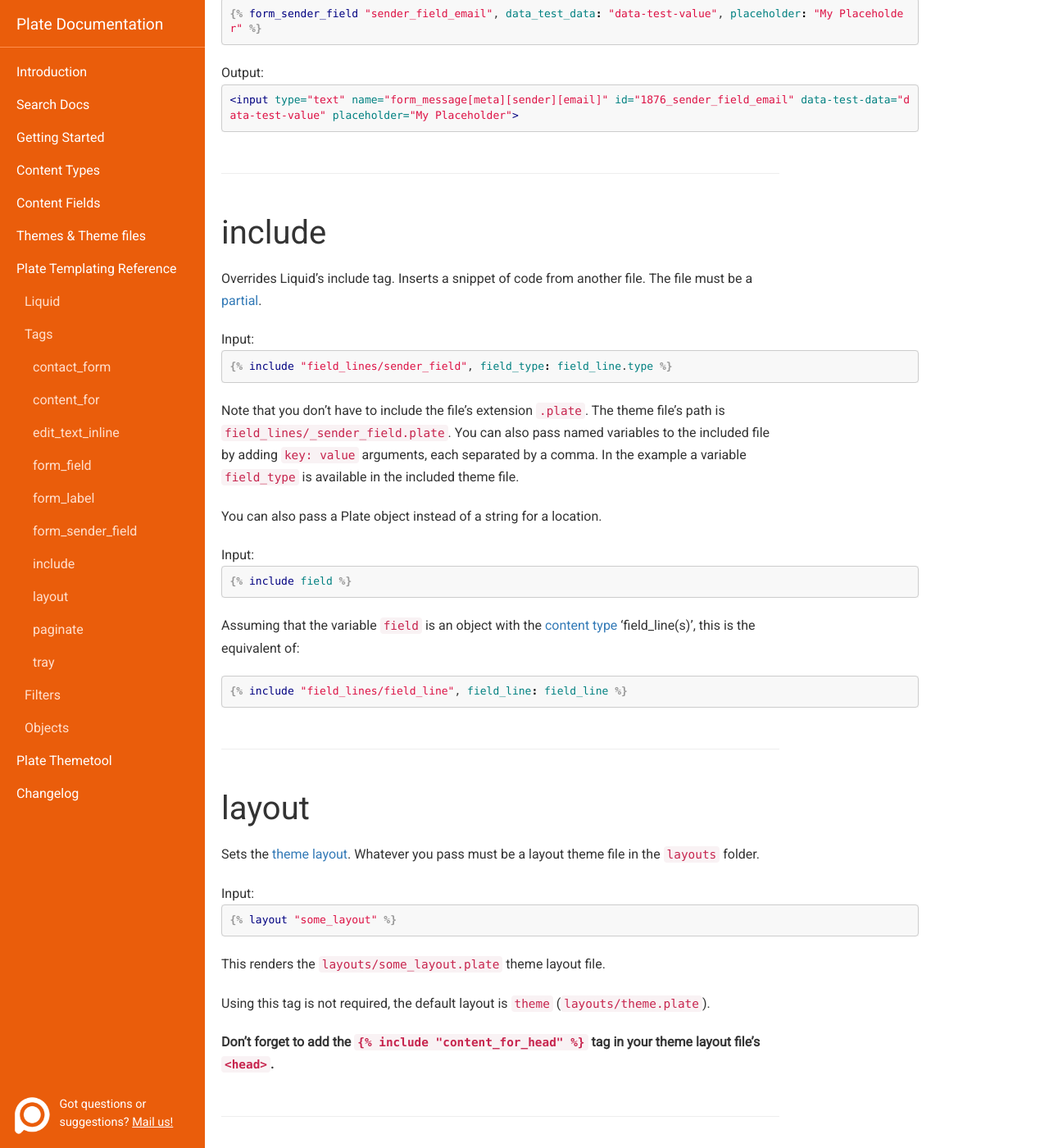
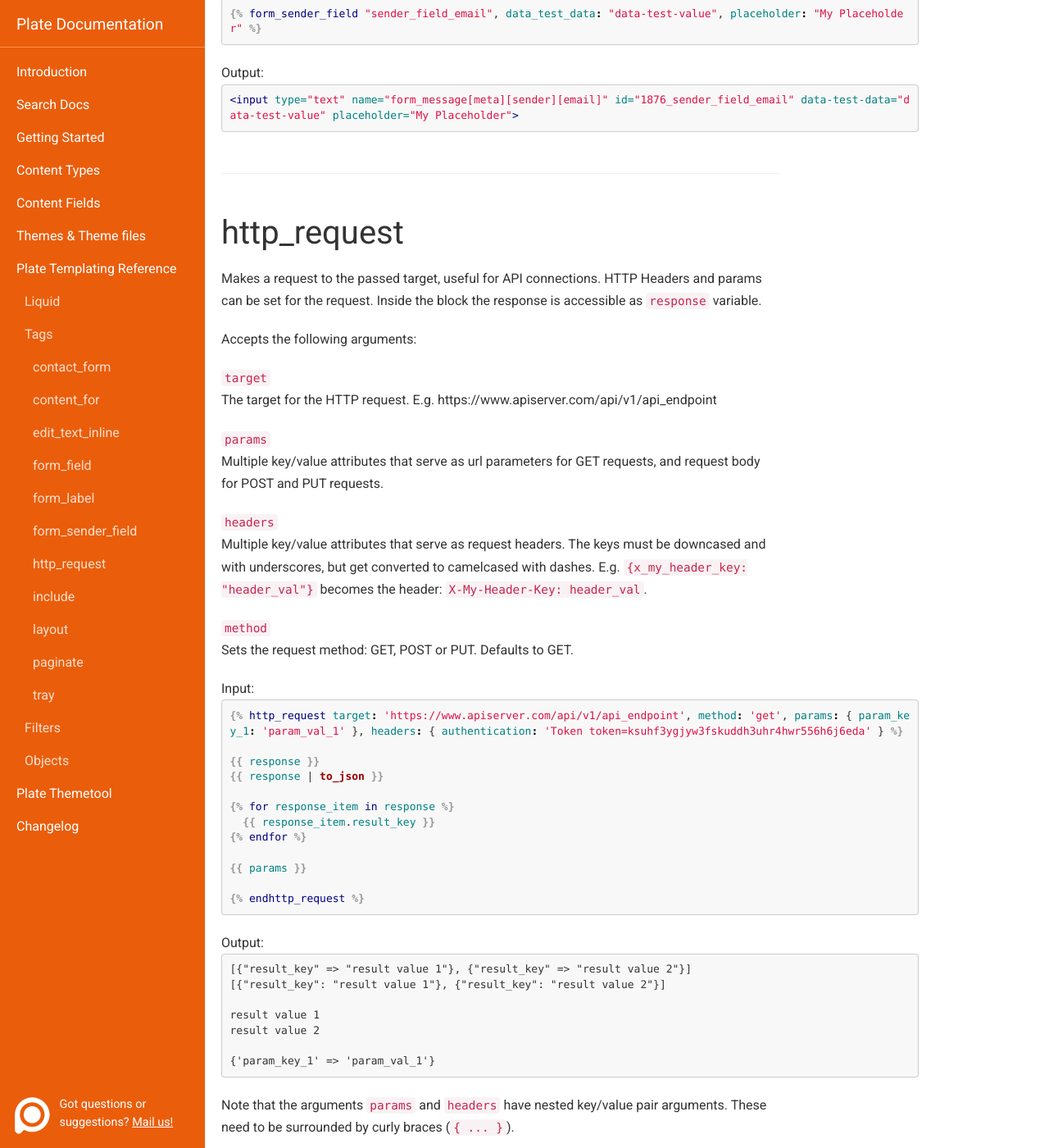
Before and after one commit to platehub/platehub.github.io, a Jekyll site: the page built from docs/templating-reference/tags.md, in a window 1280 px wide and 1400 px high, scrolled down 5022 px. Shown: the whole window at 82% size. Built offline with Jekyll 4.4.1, drawn with Linux system fonts in a browser that asks for light colours; nearby versions of some CDN libraries; some of the changed text lies outside the part shown.

Commit message:
http request

````diff
--- a/docs/templating-reference/tags.md
+++ b/docs/templating-reference/tags.md
@@ -15,6 +15,7 @@ sub_menu_sub:
   - "[form_field](#form_field)"
   - "[form_label](#form_label)"
   - "[form_sender_field](#form_sender_field)"
+  - "[http_request](#http_request)"
   - "[include](#include)"
   - "[layout](#layout)"
   - "[paginate](#paginate)"
@@ -229,6 +230,70 @@ Like the regular form_fields, you can add custom html attributes, by passing `ke
 
 ___
 
+## http_request
+Makes a request to the passed target, useful for API connections. HTTP Headers and params can be set for the request. Inside the block the response is accessible as `response` variable.
+
+Accepts the following arguments:
+
+`target`
+The target for the HTTP request. E.g. https://www.apiserver.com/api/v1/api_endpoint
+
+`params`
+Multiple key/value attributes that serve as url parameters for GET requests, and request body for POST and PUT requests.
+
+`headers`
+Multiple key/value attributes that serve as request headers. The keys must be downcased and with underscores, but get converted to camelcased with dashes. E.g. `{x_my_header_key: "header_val"}` becomes the header: `X-My-Header-Key: header_val`.
+
+`method`
+Sets the request method: GET, POST or PUT. Defaults to GET.
+
+<p class='no-margin'>Input:</p>
+```liquid
+{%- raw -%}
+{% http_request target: 'https://www.apiserver.com/api/v1/api_endpoint', method: 'get', params: { param_key_1: 'param_val_1' }, headers: { authentication: 'Token token=ksuhf3ygjyw3fskuddh3uhr4hwr556h6j6eda' } %}
+
+{{ response }}
+{{ response | to_json }}
+
+{% for response_item in response %}
+  {{ response_item.result_key }}
+{% endfor %}
+
+{{ params }}
+
+{% endhttp_request %}
+{% endraw %}
+```
+
+<p class='no-margin'>Output:</p>
+```text
+[{"result_key" => "result value 1"}, {"result_key" => "result value 2"}]
+[{"result_key": "result value 1"}, {"result_key": "result value 2"}]
+
+result value 1
+result value 2
+
+{'param_key_1' => 'param_val_1'}
+```
+
+Note that the arguments `params` and `headers` have nested key/value pair arguments. These need to be surrounded by curly braces (`{ ... }`).
+
+The following variables are available inside the block:
+
+`response`
+The response of the request. If the response was JSON, the data converts to a Liquid object. You can use the [to_json](/docs/templating-reference/filters#to_json) filter to turn it back to json.
+
+`params`
+The passed params as a Liquid object.
+
+`method`
+The request method. GET, POST or PUT
+
+`target`
+The full target url, so including passed params. E.g. https://www.apiserver.com/api/v1/api_endpoint?param_key_1=param_val_1
+
+___
+
 ## include
 Overrides Liquid's include tag. Inserts a snippet of code from another file. The file must be a [partial](/docs/them-files#partial).
 
````
Also changed, not shown: docs/templating-reference/filters.md (+30 -0 lines).
